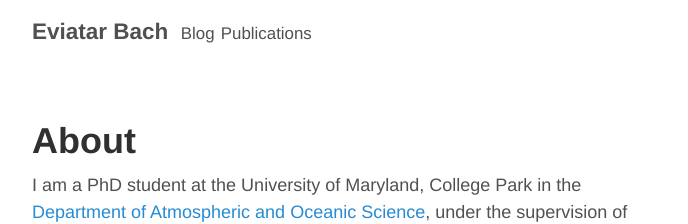
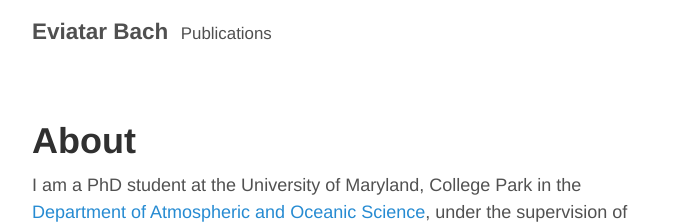
Before and after one commit to eviatarbach/website_old, a Jekyll site: the page built from index.md, in a window 1280 px wide. Shown: the top 224 px of the page, without its empty margins (293-981 px from the left). Built offline with Jekyll 4.4.1, drawn with Linux system fonts in a browser that asks for light colours.

Commit message:
Update default.html

```diff
--- a/_layouts/default.html
+++ b/_layouts/default.html
@@ -9,7 +9,6 @@
       <header class="masthead">
         <h3 class="masthead-title">
           <a href="{{ site.baseurl }}/" title="Home">{{ site.title }}</a>&nbsp;
-          <small><a href="{{ site.baseurl }}/blog" title="Blog">Blog</a></small>
           <small><a href="{{ site.baseurl }}/publications" title="Publications">Publications</a></small>
         </h3>
       </header>
```
